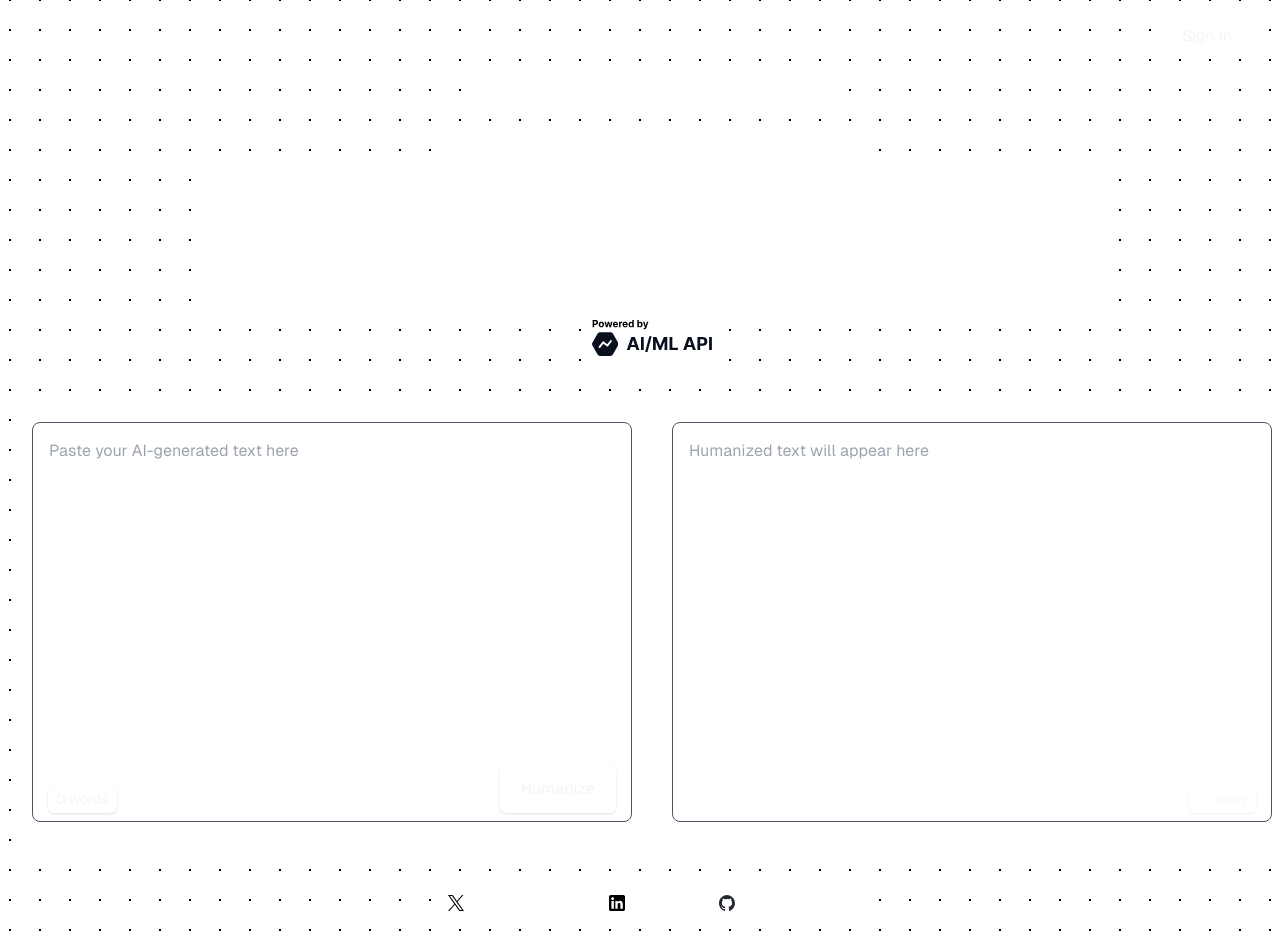
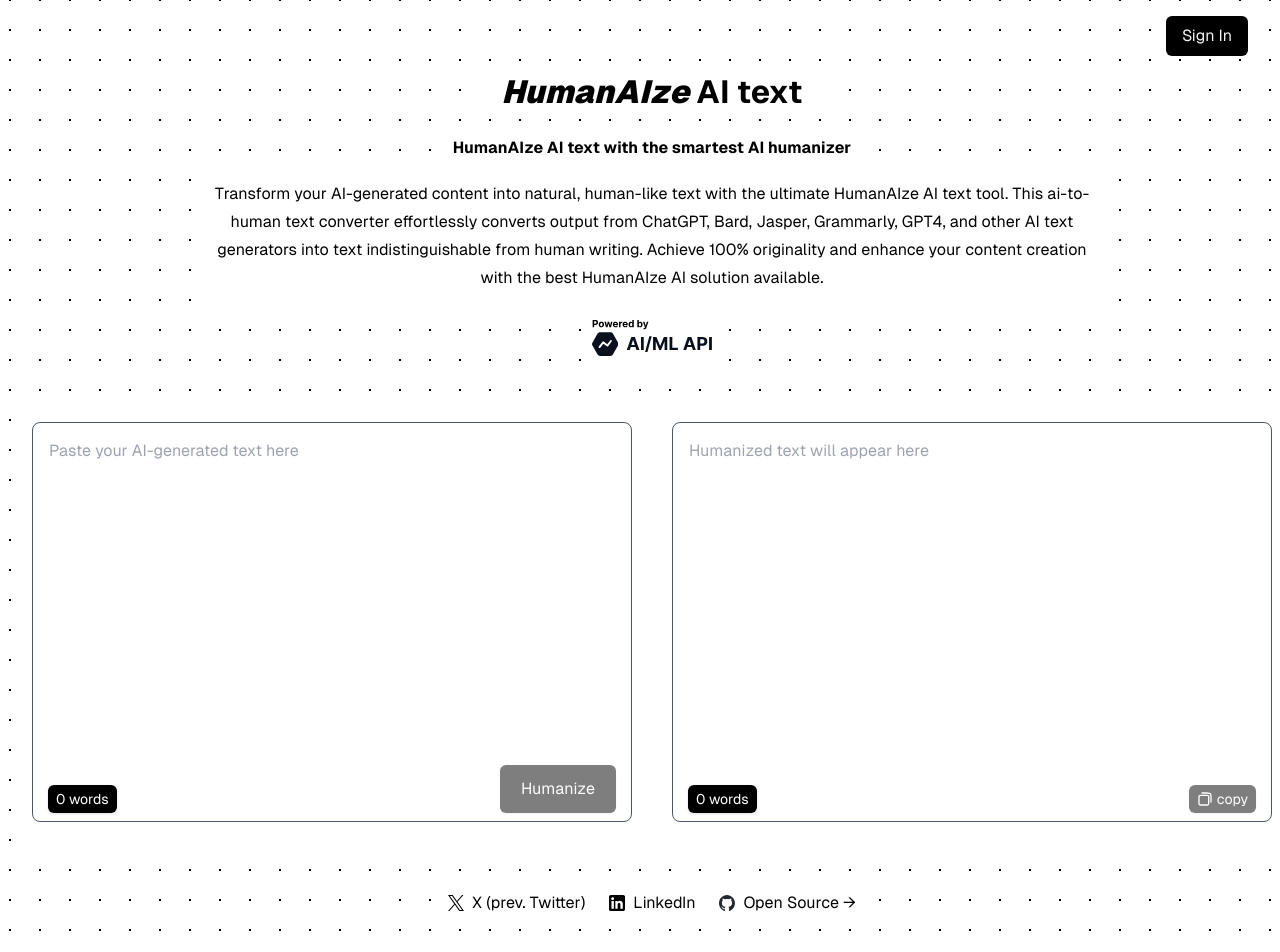
Before and after one commit to raymondchiwaz/humanaize, a Next.js app: page / in a window 1280 px wide. Shown: the top 952 px of the page. Built offline with nearby package versions, Linux system fonts and the light colour scheme; no server answers.

Commit message:
fixed theme dark and light mode

```diff
--- a/src/app/globals.css
+++ b/src/app/globals.css
@@ -3,8 +3,19 @@
 @tailwind utilities;
 
 :root {
-  --background: #000;
-  --foreground: #fff;
+  --background: #fff;
+  --foreground: #000;
+  --selection-bg: #000;
+  --selection-color: #fff;
+}
+
+@media (prefers-color-scheme: dark) {
+  :root {
+    --background: #000;
+    --foreground: #fff;
+    --selection-bg: #fff;
+    --selection-color: #000;
+  }
 }
 
 body {
@@ -13,13 +24,12 @@
   font-family: Arial, Helvetica, sans-serif;
   width: 100%;
   min-height: 100vh;
-  background-image: radial-gradient(#000 1px, transparent 0);
+  background-image: radial-gradient(var(--foreground) 1px, transparent 0);
   background-size: 1.875rem 1.875rem;
-  background-position: center -.9375rem;
-  background-color: #fff;
+  background-position: center -0.9375rem;
 }
 
 ::selection {
-  background-color: #000;
-  color: #fff;
+  background-color: var(--selection-bg);
+  color: var(--selection-color);
 }
--- a/src/app/page.tsx
+++ b/src/app/page.tsx
@@ -13,6 +13,7 @@
 
   const [loading, setLoading] = useState(false);
   const [wordCount, setWordCount] = useState(0);
+  const [humanizedTextWordCount, setHumanizedTextWordCount] = useState(0);
   const [text, setText] = useState('');
   const [humanizedText, setHumanizedText] = useState('');
   const [toggleCopy, setToggleCopy] = useState(false);
@@ -94,6 +95,8 @@
     humanaizeAiText(text)
       .then((humanized) => {
         setHumanizedText(humanized);
+        const count = humanized.trim() === '' ? 0 : humanized.trim().split(/\s+/).length;
+        setHumanizedTextWordCount(count);
         if (!isSignedIn) {
           localStorage.setItem('isUsedOneTime', 'true');
           setIsUsedOneTime(true);
@@ -132,7 +135,7 @@
       <div className="absolute top-4 right-8">
         {!isSignedIn ? (
           <SignInButton>
-            <button className="bg-foreground text-gray-100 px-4 py-2 rounded-md">Sign In</button>
+            <button className="bg-foreground text-gray-100 px-4 py-2 rounded-md dark:bg-background dark:text-gray-900">Sign In</button>
           </SignInButton> )
           : (<SignedIn>
               <UserButton />
@@ -141,11 +144,11 @@
       </div>
 
       <main className="flex flex-col gap-8 row-start-2 items-center">
-        <div className="Editor_title3__hWeAn">
-          <h1 className="Editor_editor__header__GIEq6 font-bold"><span className='italic font-black'>HumanAIze </span>AI text</h1>
-          <h2 className="Editor_editor__subheader__uH98a font-bold">HumanAIze AI text with the smartest AI humanizer</h2>
-          <p className="Editor_editor__description__sjr_h">Transform your AI-generated content into natural, human-like text with the ultimate HumanAIze AI text tool. This ai-to-human text converter effortlessly converts output from ChatGPT, Bard, Jasper, Grammarly, GPT4, and other AI text generators into text indistinguishable from human writing. Achieve 100% originality and enhance your content creation with the best HumanAIze AI solution available.</p>
-          <div className='bg-white p-2'>
+        <div className="Editor_title3__hWeAn ">
+          <h1 className="Editor_editor__header__GIEq6 font-bold bg-white dark:bg-background dark:text-white"><span className='italic font-black'>HumanAIze </span>AI text</h1>
+          <h2 className="Editor_editor__subheader__uH98a font-bold bg-white dark:bg-background dark:text-white">HumanAIze AI text with the smartest AI humanizer</h2>
+          <p className="Editor_editor__description__sjr_h bg-white dark:bg-background dark:text-white">Transform your AI-generated content into natural, human-like text with the ultimate HumanAIze AI text tool. This ai-to-human text converter effortlessly converts output from ChatGPT, Bard, Jasper, Grammarly, GPT4, and other AI text generators into text indistinguishable from human writing. Achieve 100% originality and enhance your content creation with the best HumanAIze AI solution available.</p>
+          <div className='bg-background text-black dark:bg-foreground p-2'>
             <a
               className="flex items-center"
               href="https://aimlapi.com/?via=ibrohim"
@@ -162,39 +165,42 @@
           </div>
         </div>
         <div className="flex gap-2 items-center flex-col lg:flex-row">
-          <div className="bg-white p-4">
+          <div className="bg-white dark:bg-background p-4">
             <div className="relative">
               <textarea
                 value={text}
                 onChange={(e) => setText(e.target.value)}
-                className="w-[600px] h-[400px] p-4 pb-12 border border-solid border-gray-600 rounded-lg focus:outline-none resize-none focus:ring-2 focus:ring-[#333] focus:border-transparent"
+                className="w-[600px] h-[400px] p-4 pb-12 dark:bg-background dark:text-white border border-solid border-gray-600 rounded-lg focus:outline-none resize-none focus:ring-2 focus:ring-[#333] focus:border-transparent"
                 placeholder="Paste your AI-generated text here"
               ></textarea>
-              <div className="absolute bottom-4 left-4 bg-foreground px-2 py-1 rounded-md text-sm text-gray-100 shadow">
+              <div className="absolute bottom-4 left-4 dark:bg-foreground dark:text-black bg-black text-white px-2 py-1 rounded-md text-sm text-gray-100 shadow">
                 {wordCount} words
               </div>
               <button
-                className={`absolute bottom-4 right-4 rounded-md shadow border border-solid border-transparent transition-colors flex items-center justify-center bg-foreground text-gray-100 gap-2 hover:bg-[#aeaeae] dark:hover:bg-[#aeaeae] text-sm sm:text-base h-10 sm:h-12 px-4 sm:px-5
-                  ${loading ? 'cursor-not-allowed opacity-50' : 'cursor-pointer'}
+                className={`absolute bottom-4 right-4 dark:bg-foreground dark:text-black bg-black text-white rounded-md shadow border border-solid border-transparent transition-colors flex items-center justify-center bg-foreground text-gray-100 gap-2 hover:bg-[#aeaeae] dark:hover:bg-[#aeaeae] text-sm sm:text-base h-10 sm:h-12 px-4 sm:px-5
+                  ${(loading || text.trim().length < 100) ? 'cursor-not-allowed opacity-50' : 'cursor-pointer'}
                 `}
-                onClick={handleHumanize}
+                onClick={text.trim().length > 100 ? handleHumanize : undefined}
                 disabled={loading}
               >
                 {loading ? loader() : 'Humanize'}
               </button>
             </div>
           </div>
-          <div className="bg-white p-4">
+          <div className="bg-white dark:bg-background p-4">
             <div className="relative">
               <textarea
                 disabled={true}
                 value={humanizedText}
-                className="bg-white p-4 w-[600px] h-[400px] p-4 border border-solid border-gray-600 rounded-lg focus:outline-none outline-none resize-none focus:ring-2 focus:ring-[#333] focus:border-transparent"
+                className="bg-white p-4 w-[600px] h-[400px] p-4 dark:bg-background dark:text-white border border-solid border-gray-600 rounded-lg focus:outline-none outline-none resize-none focus:ring-2 focus:ring-[#333] focus:border-transparent"
                 placeholder="Humanized text will appear here">
               </textarea>
+              <div className="absolute bottom-4 left-4 dark:bg-foreground dark:text-black bg-black text-white px-2 py-1 rounded-md text-sm text-gray-100 shadow">
+                {humanizedTextWordCount} words
+              </div>
               <button
                 disabled={(!loading && humanizedText.length > 0) ? false : true}
-                className={`absolute bottom-4 right-4 flex flex-row gap-1 items-center bg-foreground px-2 py-1 rounded-md text-sm text-gray-100 shadow
+                className={`absolute bottom-4 right-4 dark:bg-foreground dark:text-black bg-black text-white flex flex-row gap-1 items-center bg-foreground px-2 py-1 rounded-md text-sm text-gray-100 shadow
                   ${(loading || humanizedText.length < 1) ? 'cursor-not-allowed opacity-50' : 'cursor-pointer'}
                 `}
                 onClick={() => {
@@ -209,6 +215,7 @@
               >
                 <Image
                   aria-hidden
+                  className='dark:bg-black'
                   src={!toggleCopy ? '/copy.svg' : '/check.svg'}
                   alt="Copy icon"
                   width={16}
@@ -221,7 +228,7 @@
         </div>
       </main>
       <footer className="row-start-3 flex flex-col gap-6 flex-wrap items-center justify-center mt-8">
-        <div className='flex gap-6 flex-wrap items-center justify-center bg-white p-2'>
+        <div className='flex gap-6 flex-wrap items-center justify-center bg-white dark:bg-background dark:text-white p-2'>
           <a
             className="flex items-center gap-2 hover:underline hover:underline-offset-4"
             href="https://twitter.com/abdibrokhim"
@@ -230,6 +237,7 @@
           >
             <Image
               aria-hidden
+              className='dark:bg-white'
               src="/X_logo_2023_original.svg"
               alt="X icon"
               width={16}
@@ -245,6 +253,7 @@
           >
             <Image
               aria-hidden
+              className='dark:bg-white'
               src="/LinkedIn_icon.svg"
               alt="LinkedIn icon"
               width={16}
@@ -260,6 +269,7 @@
           >
             <Image
               aria-hidden
+              className='dark:bg-white'
               src="/github-mark.svg"
               alt="Github icon"
               width={16}
--- a/src/app/pages.css
+++ b/src/app/pages.css
@@ -8,7 +8,6 @@
 }
 
 .Editor_title3__hWeAn .Editor_editor__header__GIEq6 {
-    background-color: #fff;
     font-size: 32px;
     margin-bottom: 20px;
     width: 350px;
@@ -16,14 +15,12 @@
 }
 
 .Editor_title3__hWeAn .Editor_editor__subheader__uH98a {
-    background-color: #fff;
     margin-bottom: 0;
     padding: 0 10px;
 }
 
 .Editor_title3__hWeAn .Editor_editor__description__sjr_h {
     text-align: center;
-    background-color: #fff;
     padding: 20px 10px;
     width: 80%;
     line-height: 28px;
```
Also changed, not shown: public/github-black.svg (added), public/linkedin-black.svg (added).
